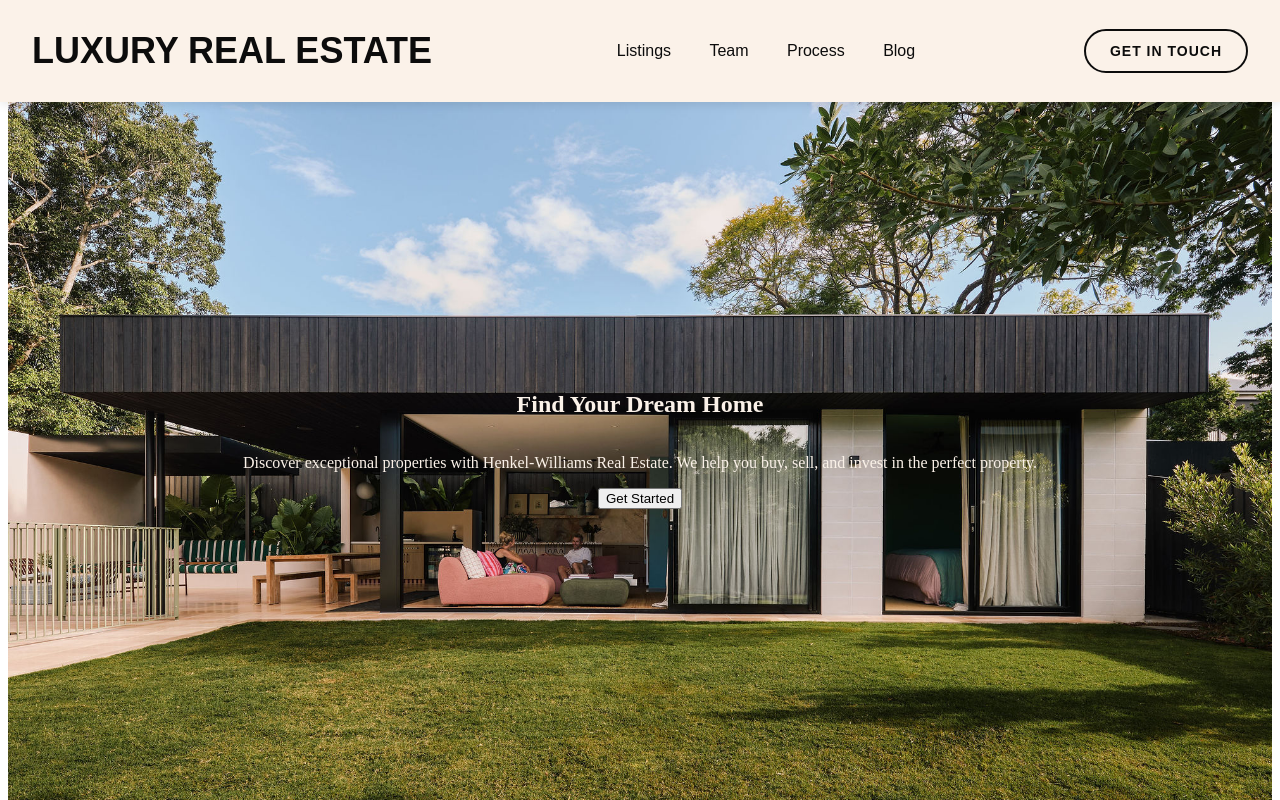
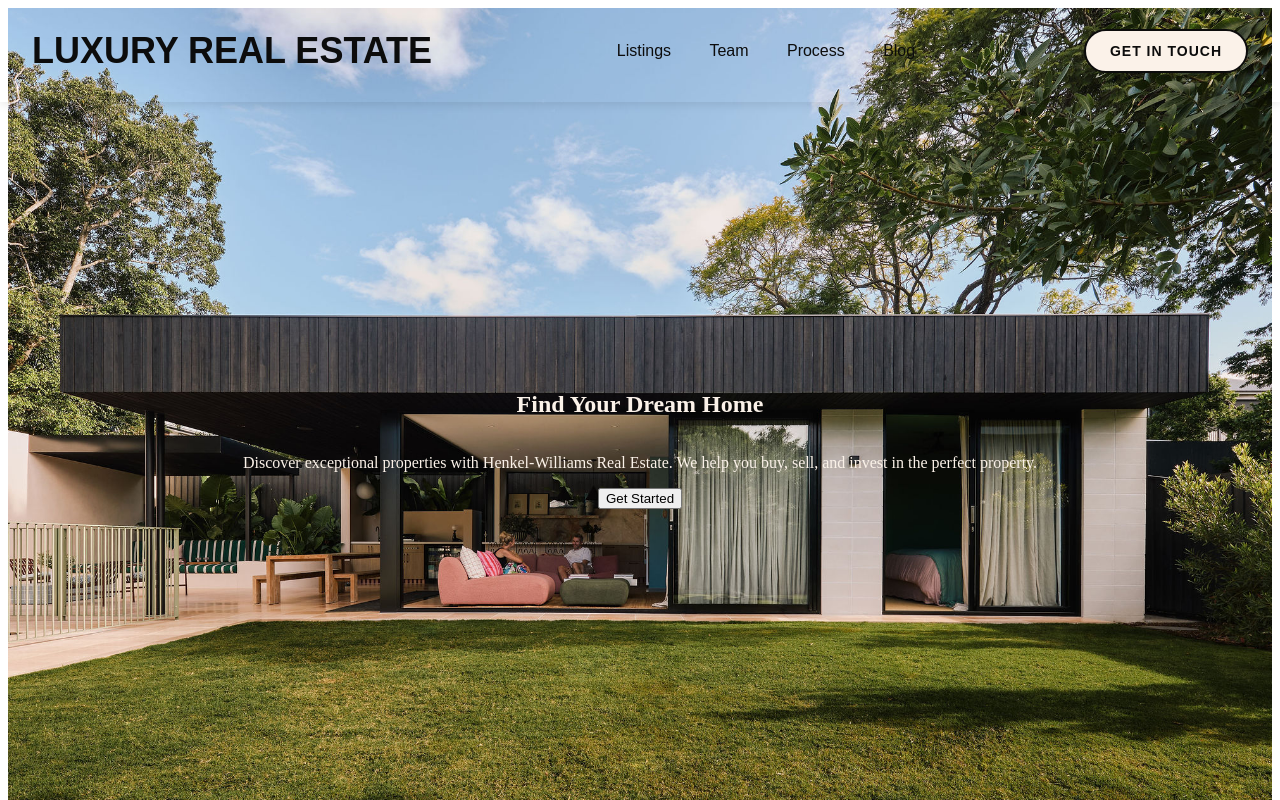
Before and after one commit to botflowlab/Henkel-Williams, a React (Vite) app: page / in a window 1280 px wide. Shown: the top 800 px of the page. Built offline with nearby package versions, Linux system fonts and the light colour scheme.

Commit message:
Updated Header.tsx

```diff
--- a/src/components/layout/Header.tsx
+++ b/src/components/layout/Header.tsx
@@ -39,7 +39,6 @@ export default function Header() {
       top: isVisible ? '0' : '-100px',
       left: '0',
       right: '0',
-      backgroundColor: '#FBF2E9',
       zIndex: '1000',
       transition: 'top 0.3s ease-in-out',
       flexWrap: 'wrap',
```
